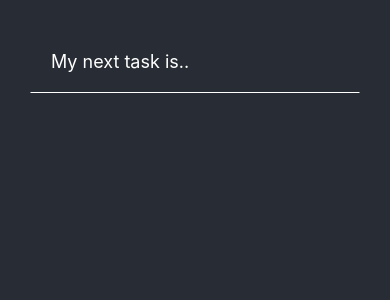
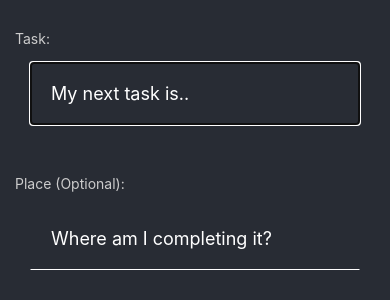
Before and after one commit to adrianve-dev/ts-task-app, a React Native app: screen /AddTask in a window 390 px wide. Shown: the top 300 px of the page. Built offline with nearby package versions, Linux system fonts and the light colour scheme.

Commit message:
feat: add place using string
- refactor redux, utils, and api to accept string as argument for api to enter in db as Place

```diff
--- a/redux/index.ts
+++ b/redux/index.ts
@@ -1,5 +1,5 @@
 import { configureStore, createAsyncThunk, createSlice, MiddlewareArray, PayloadAction } from "@reduxjs/toolkit"
-import { ReadonlyTask, CompletedTask, StoredTask, StoredCompletedTask } from "../types"
+import { ReadonlyTask, CompletedTask, StoredTask, StoredCompletedTask, Place } from "../types"
 import thunk, { ThunkMiddleware } from 'redux-thunk'
 import { asyncUpdateTasks, asyncUpdateTaskCount, getStoredTasks, getTaskCount, asyncAddTask, asyncUpdateTask, asyncStoreCompletedTask, asyncStoreAllCompletedTasks } from "../utils/api"
 
@@ -31,10 +31,10 @@ export const updateTasks = createAsyncThunk<
 
 export const addTask = createAsyncThunk<
     StoredTask | null | undefined,
-    string
+    { task: string, place: string }
 >('tasks/add',
-   async (task, thunkAPI) => {
-       return await asyncAddTask(task)
+   async (args, thunkAPI) => {
+       return await asyncAddTask(args.task, args.place)
    }
 )
 
--- a/screens/AddTaskScreen.tsx
+++ b/screens/AddTaskScreen.tsx
@@ -1,18 +1,24 @@
-import { useState } from "react"
-import { KeyboardAvoidingView, Keyboard, Platform } from "react-native"
+import { useRef, useState } from "react"
+import { KeyboardAvoidingView, StyleSheet, Platform } from "react-native"
 import { TextInput } from "react-native-gesture-handler"
+import { Text } from "../components/Themed"
 import { useAppDispatch } from "../hooks/reduxHooks"
 import useTheme from "../hooks/useTheme"
 import { addTask } from "../redux"
-import { styles } from "../styles"
+import { colors, styles as myStyles } from "../styles"
+
 
 export default function AddTaskScreen() {
-    const [text, setText] = useState<string>('')
+    const [taskText, setTaskText] = useState<string>('')
+    const [placeText, setPlaceText] = useState<string>('')
     const theme = useTheme()
     const dispatch = useAppDispatch()
+    const placeInput = useRef<TextInput>(null)
 
-    const addToStore = (text: string) => {
-        if(text) dispatch(addTask(text))
+    // TODO: add place to db
+
+    const addToStore = () => {
+        if(taskText) dispatch(addTask({task: taskText, place: placeText}))
     }
 
     return (
@@ -20,13 +26,33 @@ export default function AddTaskScreen() {
             behavior={Platform.OS === "ios" ? "padding" : "height"}
             style={[{flex:1, backgroundColor: theme.backgroundColor,}]}
         >
-                <TextInput
-                    style={[styles.fontMain, {color: theme.color ,margin: 30, borderWidth: 1, borderColor:'transparent', borderBottomColor: theme.color, padding:20}]}
-                    placeholder={'My next task is..'}
-                    value={text}
-                    onChangeText={setText}
-                    onSubmitEditing={(e) => addToStore(e.nativeEvent.text)}
-                />
+            <Text style={[myStyles.fontSubtitle, styles.label, {color:colors.muted}]}>Task:</Text>
+            <TextInput
+                style={[myStyles.fontMain, myStyles.input, {color: theme.color, borderBottomColor: theme.color}]}
+                autoFocus={true}
+                placeholder={'My next task is..'}
+                value={taskText}
+                returnKeyType='next'
+                onChangeText={setTaskText}
+                onSubmitEditing={() => placeInput.current?.focus()}
+            />
+            <Text style={[myStyles.fontSubtitle, styles.label, {color:colors.muted}]}>Place (Optional):</Text>
+            <TextInput
+                ref={placeInput}
+                style={[myStyles.fontMain, myStyles.input, {color: theme.color, borderBottomColor: theme.color}]}
+                placeholder={'Where am I completing it?'}
+                value={placeText}
+                returnKeyType='done'
+                onChangeText={setPlaceText}
+                onSubmitEditing={() => addToStore()}
+            />
         </KeyboardAvoidingView>
     )
 }
+
+const styles = StyleSheet.create({
+    label: {
+        margin: 15,
+        marginTop: 30,
+    },
+})
--- a/utils/api.ts
+++ b/utils/api.ts
@@ -1,6 +1,7 @@
 import AsyncStorage from '@react-native-async-storage/async-storage';
 import { Alert } from 'react-native';
-import { ReadonlyTask, CompletedTask, StoredTask, StoredCompletedTask } from '../types';
+import { ReadonlyTask, CompletedTask, StoredTask, StoredCompletedTask, Place } from '../types';
+import { stringToPlace } from './utils';
 
 export const TASKS_STORAGE_KEY = 'adrianve::tasks'
 export const TASK_COUNTER = 'adrianve::counter'
@@ -16,15 +17,25 @@ export const getStoredTasks = async ():Promise<StoredTask | null | undefined> =>
     }
 }
 
-export const asyncAddTask = async (task: string) => {
+export const asyncAddTask = async (task: string, place?: string) => {
     try {
         const count = await getTaskCount()
         if(count !== null && typeof count !== 'undefined') {
-            const tasks = await saveTask({
-                id: count + 1,
-                text: task,
-                done: false,
-            })
+            const id = count + 1
+            const newTask = place && typeof place !== 'undefined'
+                ? {
+                    id,
+                    text: task,
+                    done: false,
+                    place: stringToPlace(place),
+                }
+                : {
+                    id,
+                    text: task,
+                    done: false,
+                }
+
+            const tasks = await saveTask(newTask)
             // update task count on add
             await asyncUpdateTaskCount()
             return tasks
--- a/utils/utils.ts
+++ b/utils/utils.ts
@@ -2,10 +2,22 @@ import { Place, ReadonlyTask, CompletedTask, StoredCompletedTask, StoredTask } f
 
 //#region PLACE
 
+const HOME_TEXT = 'home'
+const WORK_TEXT = 'work'
+const HOME_DISPLAY = '🏡 Home'
+const WORK_DISPLAY = '💼 Work'
+
 export const placeToString = (place: Place): string => {
-    if(place === 'home') return '🏡 Home'
-    else if(place === 'work') return '💼 Work'
+    if(place === HOME_TEXT) return HOME_DISPLAY
+    else if(place === WORK_TEXT) return WORK_DISPLAY
     else return `📍 ${place.custom.slice(0,1).toUpperCase()}${place.custom.slice(1).toLowerCase()}`
+}
+
+export const stringToPlace = (place: string): Place => {
+    const normalizedPlace = place.toLowerCase()
+    if(normalizedPlace === HOME_TEXT) return HOME_TEXT
+    else if(normalizedPlace === WORK_TEXT) return WORK_TEXT
+    else return { custom: normalizedPlace }
 }
 
 //#endregion
```
